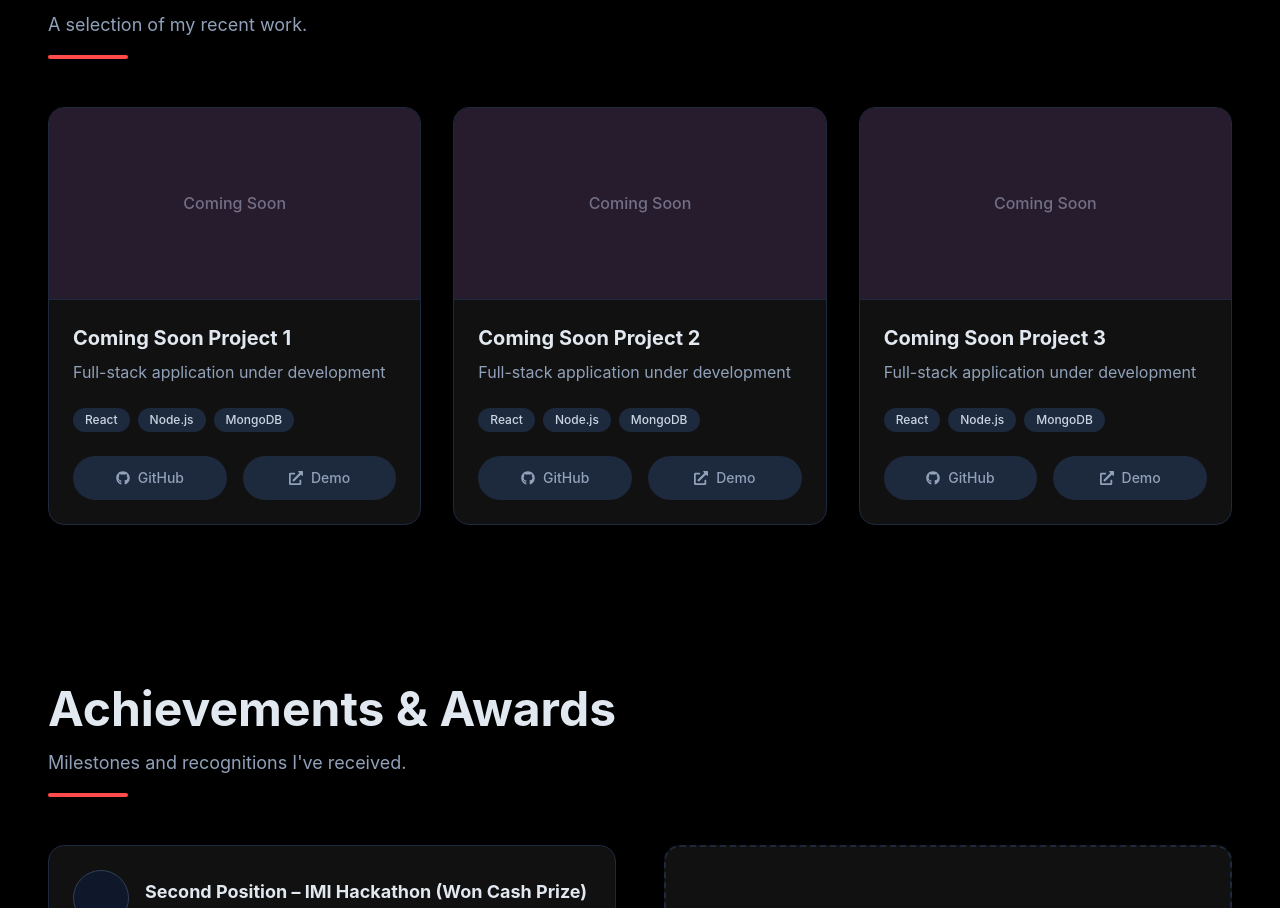
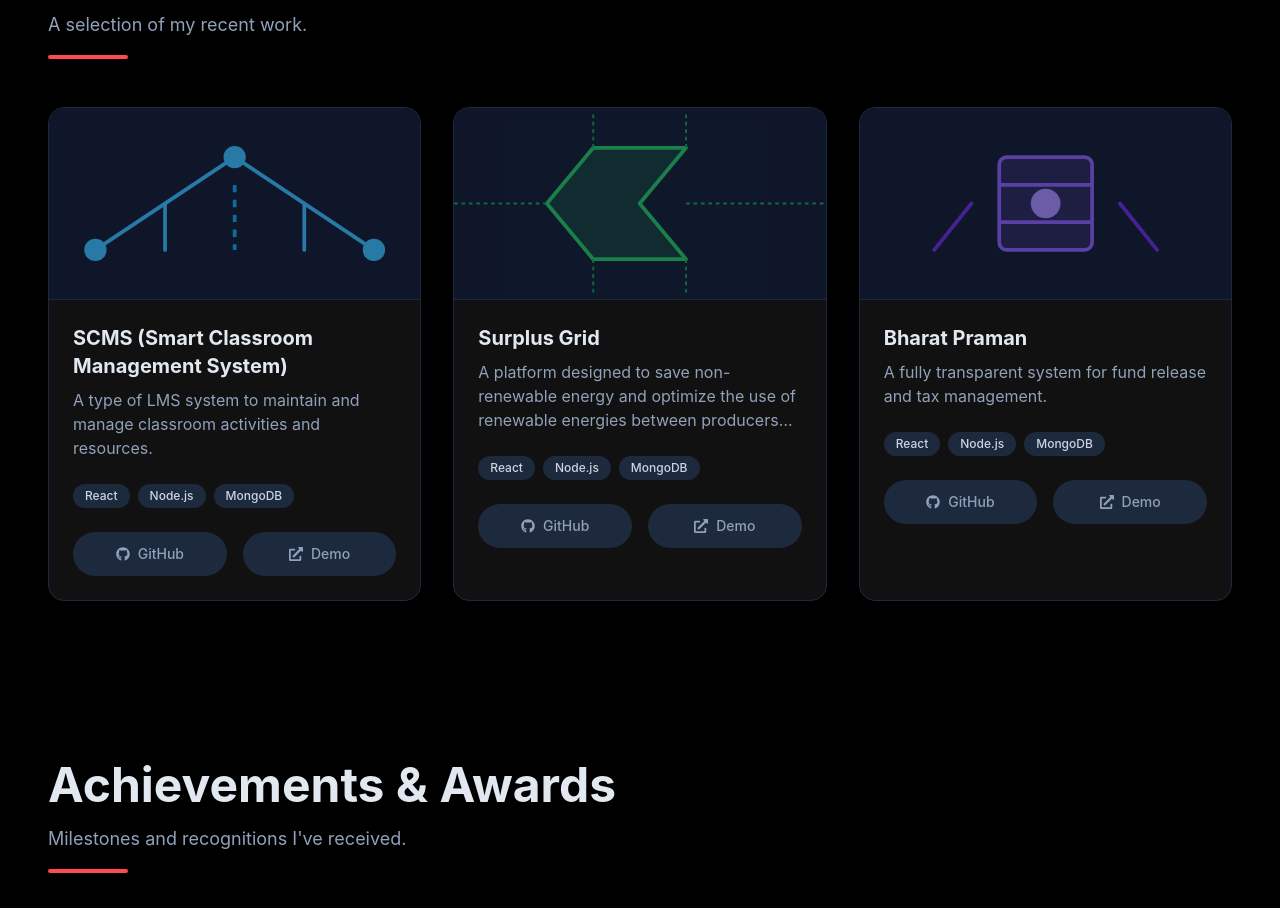
Before and after one commit to Sattwik-Das/Personal-Portfolio, a React app: page / in a window 1280 px wide. Shown: the part 2413-3321 px from the top of the page. Built offline with nearby package versions, Linux system fonts and the light colour scheme; the HTML template or start-up script is replaced by a standard one.

Commit message:
Update projects with custom SVGs

```diff
--- a/src/components/ProjectCard.jsx
+++ b/src/components/ProjectCard.jsx
@@ -14,9 +14,17 @@ const ProjectCard = ({ project, index }) => {
       className="bg-dark border border-slate-800 rounded-2xl overflow-hidden group hover:border-accent-cyan/50 transition-colors"
     >
       <div className="h-48 bg-slate-900 flex items-center justify-center border-b border-slate-800 relative overflow-hidden">
-        {/* Placeholder for project image */}
-        <div className="absolute inset-0 bg-accent opacity-10 group-hover:opacity-20 transition-opacity" />
-        <span className="text-slate-500 font-medium">Coming Soon</span>
+        {project.svg ? (
+          <div
+            className="w-full h-full"
+            dangerouslySetInnerHTML={{ __html: project.svg }}
+          />
+        ) : (
+          <>
+            <div className="absolute inset-0 bg-accent opacity-10 group-hover:opacity-20 transition-opacity" />
+            <span className="text-slate-500 font-medium">Coming Soon</span>
+          </>
+        )}
       </div>
 
       <div className="p-6">
--- a/src/data/projects.js
+++ b/src/data/projects.js
@@ -1,26 +1,29 @@
 export const PROJECTS = [
   {
     id: 1,
-    title: "Coming Soon Project 1",
-    description: "Full-stack application under development",
+    title: "SCMS (Smart Classroom Management System)",
+    description: "A type of LMS system to maintain and manage classroom activities and resources.",
     techStack: ["React", "Node.js", "MongoDB"],
     githubUrl: "#",
-    liveUrl: "#"
+    liveUrl: "#",
+    svg: `<svg xmlns="http://www.w3.org/2000/svg" viewBox="0 0 400 200" fill="none" class="w-full h-full object-cover opacity-60 group-hover:opacity-100 group-hover:scale-110 transition-all duration-500"><rect width="400" height="200" fill="#0f172a" /><path d="M50 150 L200 50 L350 150 M125 100 L125 150 M275 100 L275 150" stroke="#38bdf8" stroke-width="4" stroke-linecap="round" stroke-linejoin="round" /><circle cx="200" cy="50" r="12" fill="#38bdf8" /><circle cx="50" cy="150" r="12" fill="#38bdf8" /><circle cx="350" cy="150" r="12" fill="#38bdf8" /><path d="M200 80 L200 150" stroke="#0ea5e9" stroke-width="4" stroke-dasharray="8 8" /></svg>`
   },
   {
     id: 2,
-    title: "Coming Soon Project 2",
-    description: "Full-stack application under development",
+    title: "Surplus Grid",
+    description: "A platform designed to save non-renewable energy and optimize the use of renewable energies between producers and consumers.",
     techStack: ["React", "Node.js", "MongoDB"],
     githubUrl: "#",
-    liveUrl: "#"
+    liveUrl: "#",
+    svg: `<svg xmlns="http://www.w3.org/2000/svg" viewBox="0 0 400 200" fill="none" class="w-full h-full object-cover opacity-60 group-hover:opacity-100 group-hover:scale-110 transition-all duration-500"><rect width="400" height="200" fill="#0f172a" /><path d="M100 100 L150 40 H250 L200 100 L250 160 H150 Z" fill="#22c55e" fill-opacity="0.2" stroke="#22c55e" stroke-width="4" stroke-linejoin="round" /><path d="M0 100 H100 M250 100 H400 M150 40 V0 M250 40 V0 M150 160 V200 M250 160 V200" stroke="#16a34a" stroke-width="2" stroke-dasharray="4 4" /></svg>`
   },
   {
     id: 3,
-    title: "Coming Soon Project 3",
-    description: "Full-stack application under development",
+    title: "Bharat Praman",
+    description: "A fully transparent system for fund release and tax management.",
     techStack: ["React", "Node.js", "MongoDB"],
     githubUrl: "#",
-    liveUrl: "#"
+    liveUrl: "#",
+    svg: `<svg xmlns="http://www.w3.org/2000/svg" viewBox="0 0 400 200" fill="none" class="w-full h-full object-cover opacity-60 group-hover:opacity-100 group-hover:scale-110 transition-all duration-500"><rect width="400" height="200" fill="#0f172a" /><rect x="150" y="50" width="100" height="100" rx="8" fill="#8b5cf6" fill-opacity="0.2" stroke="#8b5cf6" stroke-width="4" /><path d="M150 80 H250 M150 120 H250" stroke="#8b5cf6" stroke-width="4" /><circle cx="200" cy="100" r="16" fill="#a78bfa" /><path d="M80 150 L120 100 M320 150 L280 100" stroke="#6d28d9" stroke-width="4" stroke-linecap="round" /></svg>`
   }
 ];
```
